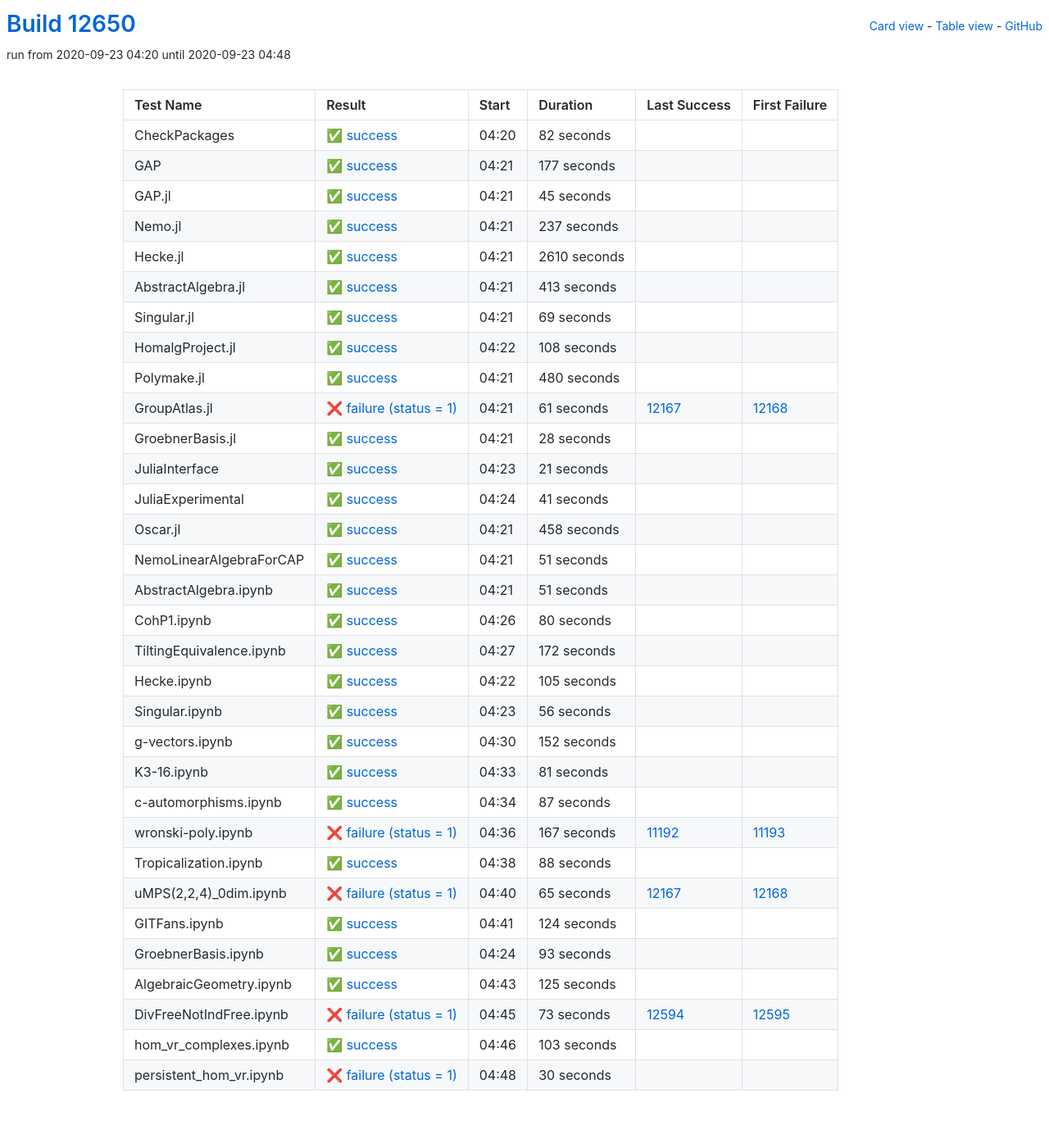
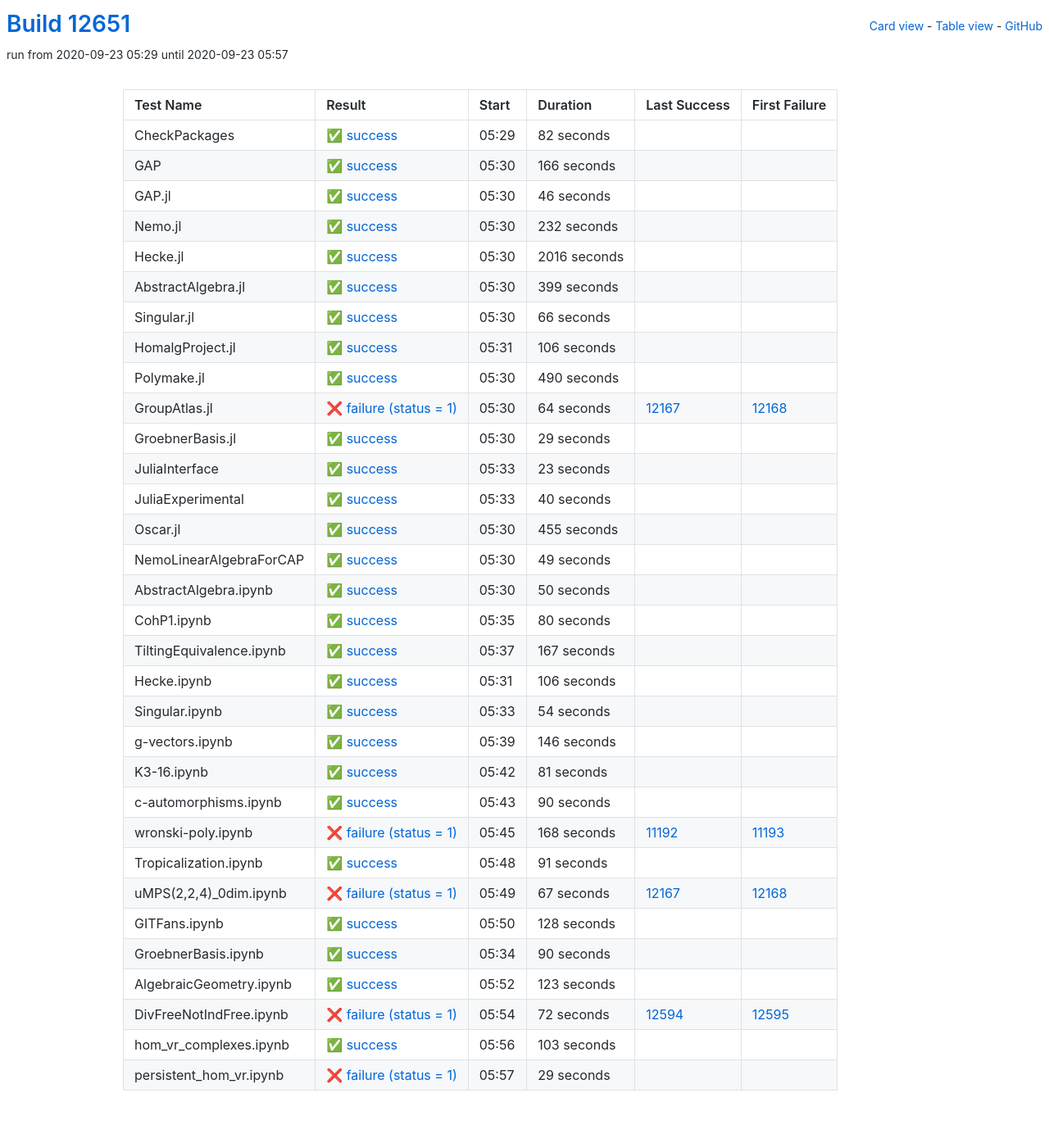
Before and after one commit to oscar-system/oscar-ci-status, a Jekyll site: the page built from table.html, in a window 1280 px wide. Shown: the whole page at 82% size. Built offline with Jekyll 4.4.1, drawn with Linux system fonts in a browser that asks for light colours.

Commit message:
Build #12651

```diff
--- a/_data/ci.yml
+++ b/_data/ci.yml
@@ -1,6 +1,6 @@
 ---
-build: 12650
-build_url: https://oscarci.mathematik.uni-kl.de/job/oscar/12650/
+build: 12651
+build_url: https://oscarci.mathematik.uni-kl.de/job/oscar/12651/
 job: oscar
 organization: oscar-system
 repo: oscar-ci-status
@@ -8,8 +8,8 @@
 tests:
 - name: CheckPackages
   id: checkpackages
-  log: https://oscarci.mathematik.uni-kl.de/job/oscar/12650/artifact/logs/build-12650/CheckPackages.log
-  start: 2020-09-23 04:20
+  log: https://oscarci.mathematik.uni-kl.de/job/oscar/12651/artifact/logs/build-12651/CheckPackages.log
+  start: 2020-09-23 05:29
   success: true
   exitcode: 0
   status: success
@@ -20,188 +20,188 @@
   first_failure_url:
 - name: GAP
   id: gap
-  log: https://oscarci.mathematik.uni-kl.de/job/oscar/12650/artifact/logs/build-12650/GAP.log
-  start: 2020-09-23 04:21
+  log: https://oscarci.mathematik.uni-kl.de/job/oscar/12651/artifact/logs/build-12651/GAP.log
+  start: 2020-09-23 05:30
   success: true
   exitcode: 0
   status: success
-  duration: 177
+  duration: 166
   last_success: false
   last_success_url:
   first_failure: false
   first_failure_url:
 - name: GAP.jl
   id: gap-jl
-  log: https://oscarci.mathematik.uni-kl.de/job/oscar/12650/artifact/logs/build-12650/GAP.jl.log
-  start: 2020-09-23 04:21
+  log: https://oscarci.mathematik.uni-kl.de/job/oscar/12651/artifact/logs/build-12651/GAP.jl.log
+  start: 2020-09-23 05:30
   success: true
   exitcode: 0
   status: success
-  duration: 45
+  duration: 46
   last_success: false
   last_success_url:
   first_failure: false
   first_failure_url:
 - name: Nemo.jl
   id: nemo-jl
-  log: https://oscarci.mathematik.uni-kl.de/job/oscar/12650/artifact/logs/build-12650/Nemo.jl.log
-  start: 2020-09-23 04:21
+  log: https://oscarci.mathematik.uni-kl.de/job/oscar/12651/artifact/logs/build-12651/Nemo.jl.log
+  start: 2020-09-23 05:30
   success: true
   exitcode: 0
   status: success
-  duration: 237
+  duration: 232
   last_success: false
   last_success_url:
   first_failure: false
   first_failure_url:
 - name: Hecke.jl
   id: hecke-jl
-  log: https://oscarci.mathematik.uni-kl.de/job/oscar/12650/artifact/logs/build-12650/Hecke.jl.log
-  start: 2020-09-23 04:21
+  log: https://oscarci.mathematik.uni-kl.de/job/oscar/12651/artifact/logs/build-12651/Hecke.jl.log
+  start: 2020-09-23 05:30
   success: true
   exitcode: 0
   status: success
-  duration: 2610
+  duration: 2016
   last_success: false
   last_success_url:
   first_failure: false
   first_failure_url:
 - name: AbstractAlgebra.jl
   id: abstractalgebra-jl
-  log: https://oscarci.mathematik.uni-kl.de/job/oscar/12650/artifact/logs/build-12650/AbstractAlgebra.jl.log
-  start: 2020-09-23 04:21
+  log: https://oscarci.mathematik.uni-kl.de/job/oscar/12651/artifact/logs/build-12651/AbstractAlgebra.jl.log
+  start: 2020-09-23 05:30
   success: true
   exitcode: 0
   status: success
-  duration: 413
+  duration: 399
   last_success: false
   last_success_url:
   first_failure: false
   first_failure_url:
 - name: Singular.jl
   id: singular-jl
-  log: https://oscarci.mathematik.uni-kl.de/job/oscar/12650/artifact/logs/build-12650/Singular.jl.log
-  start: 2020-09-23 04:21
+  log: https://oscarci.mathematik.uni-kl.de/job/oscar/12651/artifact/logs/build-12651/Singular.jl.log
+  start: 2020-09-23 05:30
   success: true
   exitcode: 0
   status: success
-  duration: 69
+  duration: 66
   last_success: false
   last_success_url:
   first_failure: false
   first_failure_url:
 - name: HomalgProject.jl
   id: homalgproject-jl
-  log: https://oscarci.mathematik.uni-kl.de/job/oscar/12650/artifact/logs/build-12650/HomalgProject.jl.log
-  start: 2020-09-23 04:22
+  log: https://oscarci.mathematik.uni-kl.de/job/oscar/12651/artifact/logs/build-12651/HomalgProject.jl.log
+  start: 2020-09-23 05:31
   success: true
   exitcode: 0
   status: success
-  duration: 108
+  duration: 106
   last_success: false
   last_success_url:
   first_failure: false
   first_failure_url:
 - name: Polymake.jl
   id: polymake-jl
-  log: https://oscarci.mathematik.uni-kl.de/job/oscar/12650/artifact/logs/build-12650/Polymake.jl.log
-  start: 2020-09-23 04:21
+  log: https://oscarci.mathematik.uni-kl.de/job/oscar/12651/artifact/logs/build-12651/Polymake.jl.log
+  start: 2020-09-23 05:30
   success: true
   exitcode: 0
   status: success
-  duration: 480
+  duration: 490
   last_success: false
   last_success_url:
   first_failure: false
   first_failure_url:
 - name: GroupAtlas.jl
   id: groupatlas-jl
-  log: https://oscarci.mathematik.uni-kl.de/job/oscar/12650/artifact/logs/build-12650/GroupAtlas.jl.log
-  start: 2020-09-23 04:21
+  log: https://oscarci.mathematik.uni-kl.de/job/oscar/12651/artifact/logs/build-12651/GroupAtlas.jl.log
+  start: 2020-09-23 05:30
   success: false
   exitcode: 1
   status: failure
-  duration: 61
+  duration: 64
   last_success: 12167
   last_success_url: https://oscarci.mathematik.uni-kl.de/job/oscar/12167/
   first_failure: 12168
   first_failure_url: https://oscarci.mathematik.uni-kl.de/job/oscar/12168/
 - name: GroebnerBasis.jl
   id: groebnerbasis-jl
-  log: https://oscarci.mathematik.uni-kl.de/job/oscar/12650/artifact/logs/build-12650/GroebnerBasis.jl.log
-  start: 2020-09-23 04:21
+  log: https://oscarci.mathematik.uni-kl.de/job/oscar/12651/artifact/logs/build-12651/GroebnerBasis.jl.log
+  start: 2020-09-23 05:30
   success: true
   exitcode: 0
   status: success
-  duration: 28
+  duration: 29
   last_success: false
   last_success_url:
   first_failure: false
   first_failure_url:
 - name: JuliaInterface
   id: juliainterface
-  log: https://oscarci.mathematik.uni-kl.de/job/oscar/12650/artifact/logs/build-12650/JuliaInterface.log
-  start: 2020-09-23 04:23
+  log: https://oscarci.mathematik.uni-kl.de/job/oscar/12651/artifact/logs/build-12651/JuliaInterface.log
+  start: 2020-09-23 05:33
   success: true
   exitcode: 0
   status: success
-  duration: 21
+  duration: 23
   last_success: false
   last_success_url:
   first_failure: false
   first_failure_url:
 - name: JuliaExperimental
   id: juliaexperimental
-  log: https://oscarci.mathematik.uni-kl.de/job/oscar/12650/artifact/logs/build-12650/JuliaExperimental.log
-  start: 2020-09-23 04:24
+  log: https://oscarci.mathematik.uni-kl.de/job/oscar/12651/artifact/logs/build-12651/JuliaExperimental.log
+  start: 2020-09-23 05:33
   success: true
   exitcode: 0
   status: success
-  duration: 41
+  duration: 40
   last_success: false
   last_success_url:
   first_failure: false
   first_failure_url:
 - name: Oscar.jl
   id: oscar-jl
-  log: https://oscarci.mathematik.uni-kl.de/job/oscar/12650/artifact/logs/build-12650/Oscar.jl.log
-  start: 2020-09-23 04:21
+  log: https://oscarci.mathematik.uni-kl.de/job/oscar/12651/artifact/logs/build-12651/Oscar.jl.log
+  start: 2020-09-23 05:30
   success: true
   exitcode: 0
   status: success
-  duration: 458
+  duration: 455
   last_success: false
   last_success_url:
   first_failure: false
   first_failure_url:
 - name: NemoLinearAlgebraForCAP
   id: nemolinearalgebraforcap
-  log: https://oscarci.mathematik.uni-kl.de/job/oscar/12650/artifact/logs/build-12650/NemoLinearAlgebraForCAP.log
-  start: 2020-09-23 04:21
+  log: https://oscarci.mathematik.uni-kl.de/job/oscar/12651/artifact/logs/build-12651/NemoLinearAlgebraForCAP.log
+  start: 2020-09-23 05:30
   success: true
   exitcode: 0
   status: success
-  duration: 51
+  duration: 49
   last_success: false
   last_success_url:
   first_failure: false
   first_failure_url:
 - name: AbstractAlgebra.ipynb
   id: abstractalgebra-ipynb
-  log: https://oscarci.mathematik.uni-kl.de/job/oscar/12650/artifact/logs/build-12650/AbstractAlgebra.ipynb.log
-  start: 2020-09-23 04:21
+  log: https://oscarci.mathematik.uni-kl.de/job/oscar/12651/artifact/logs/build-12651/AbstractAlgebra.ipynb.log
+  start: 2020-09-23 05:30
   success: true
   exitcode: 0
   status: success
-  duration: 51
+  duration: 50
   last_success: false
   last_success_url:
   first_failure: false
   first_failure_url:
 - name: CohP1.ipynb
   id: cohp1-ipynb
-  log: https://oscarci.mathematik.uni-kl.de/job/oscar/12650/artifact/logs/build-12650/CohP1.ipynb.log
-  start: 2020-09-23 04:26
+  log: https://oscarci.mathematik.uni-kl.de/job/oscar/12651/artifact/logs/build-12651/CohP1.ipynb.log
+  start: 2020-09-23 05:35
   success: true
   exitcode: 0
   status: success
@@ -212,56 +212,56 @@
   first_failure_url:
 - name: TiltingEquivalence.ipynb
   id: tiltingequivalence-ipynb
-  log: https://oscarci.mathematik.uni-kl.de/job/oscar/12650/artifact/logs/build-12650/TiltingEquivalence.ipynb.log
-  start: 2020-09-23 04:27
+  log: https://oscarci.mathematik.uni-kl.de/job/oscar/12651/artifact/logs/build-12651/TiltingEquivalence.ipynb.log
+  start: 2020-09-23 05:37
   success: true
   exitcode: 0
   status: success
-  duration: 172
+  duration: 167
   last_success: false
   last_success_url:
   first_failure: false
   first_failure_url:
 - name: Hecke.ipynb
   id: hecke-ipynb
-  log: https://oscarci.mathematik.uni-kl.de/job/oscar/12650/artifact/logs/build-12650/Hecke.ipynb.log
-  start: 2020-09-23 04:22
+  log: https://oscarci.mathematik.uni-kl.de/job/oscar/12651/artifact/logs/build-12651/Hecke.ipynb.log
+  start: 2020-09-23 05:31
   success: true
   exitcode: 0
   status: success
-  duration: 105
+  duration: 106
   last_success: false
   last_success_url:
   first_failure: false
   first_failure_url:
 - name: Singular.ipynb
   id: singular-ipynb
-  log: https://oscarci.mathematik.uni-kl.de/job/oscar/12650/artifact/logs/build-12650/Singular.ipynb.log
-  start: 2020-09-23 04:23
+  log: https://oscarci.mathematik.uni-kl.de/job/oscar/12651/artifact/logs/build-12651/Singular.ipynb.log
+  start: 2020-09-23 05:33
   success: true
   exitcode: 0
   status: success
-  duration: 56
+  duration: 54
   last_success: false
   last_success_url:
   first_failure: false
   first_failure_url:
 - name: g-vectors.ipynb
   id: g-vectors-ipynb
-  log: https://oscarci.mathematik.uni-kl.de/job/oscar/12650/artifact/logs/build-12650/g-vectors.ipynb.log
-  start: 2020-09-23 04:30
+  log: https://oscarci.mathematik.uni-kl.de/job/oscar/12651/artifact/logs/build-12651/g-vectors.ipynb.log
+  start: 2020-09-23 05:39
   success: true
   exitcode: 0
   status: success
-  duration: 152
+  duration: 146
   last_success: false
   last_success_url:
   first_failure: false
   first_failure_url:
 - name: K3-16.ipynb
   id: k3-16-ipynb
-  log: https://oscarci.mathematik.uni-kl.de/job/oscar/12650/artifact/logs/build-12650/K3-16.ipynb.log
-  start: 2020-09-23 04:33
+  log: https://oscarci.mathematik.uni-kl.de/job/oscar/12651/artifact/logs/build-12651/K3-16.ipynb.log
+  start: 2020-09-23 05:42
   success: true
   exitcode: 0
   status: success
@@ -272,104 +272,104 @@
   first_failure_url:
 - name: c-automorphisms.ipynb
   id: c-automorphisms-ipynb
-  log: https://oscarci.mathematik.uni-kl.de/job/oscar/12650/artifact/logs/build-12650/c-automorphisms.ipynb.log
-  start: 2020-09-23 04:34
+  log: https://oscarci.mathematik.uni-kl.de/job/oscar/12651/artifact/logs/build-12651/c-automorphisms.ipynb.log
+  start: 2020-09-23 05:43
   success: true
   exitcode: 0
   status: success
-  duration: 87
+  duration: 90
   last_success: false
   last_success_url:
   first_failure: false
   first_failure_url:
 - name: wronski-poly.ipynb
   id: wronski-poly-ipynb
-  log: https://oscarci.mathematik.uni-kl.de/job/oscar/12650/artifact/logs/build-12650/wronski-poly.ipynb.log
-  start: 2020-09-23 04:36
+  log: https://oscarci.mathematik.uni-kl.de/job/oscar/12651/artifact/logs/build-12651/wronski-poly.ipynb.log
+  start: 2020-09-23 05:45
   success: false
   exitcode: 1
   status: failure
-  duration: 167
+  duration: 168
   last_success: 11192
   last_success_url: https://oscarci.mathematik.uni-kl.de/job/oscar/11192/
   first_failure: 11193
   first_failure_url: https://oscarci.mathematik.uni-kl.de/job/oscar/11193/
 - name: Tropicalization.ipynb
   id: tropicalization-ipynb
-  log: https://oscarci.mathematik.uni-kl.de/job/oscar/12650/artifact/logs/build-12650/Tropicalization.ipynb.log
-  start: 2020-09-23 04:38
+  log: https://oscarci.mathematik.uni-kl.de/job/oscar/12651/artifact/logs/build-12651/Tropicalization.ipynb.log
+  start: 2020-09-23 05:48
   success: true
   exitcode: 0
   status: success
-  duration: 88
+  duration: 91
   last_success: false
   last_success_url:
   first_failure: false
   first_failure_url:
 - name: uMPS(2,2,4)_0dim.ipynb
   id: umps-2-2-4-0dim-ipynb
-  log: https://oscarci.mathematik.uni-kl.de/job/oscar/12650/artifact/logs/build-12650/uMPS-2-2-4-_0dim.ipynb.log
-  start: 2020-09-23 04:40
+  log: https://oscarci.mathematik.uni-kl.de/job/oscar/12651/artifact/logs/build-12651/uMPS-2-2-4-_0dim.ipynb.log
+  start: 2020-09-23 05:49
   success: false
   exitcode: 1
   status: failure
-  duration: 65
+  duration: 67
   last_success: 12167
   last_success_url: https://oscarci.mathematik.uni-kl.de/job/oscar/12167/
   first_failure: 12168
   first_failure_url: https://oscarci.mathematik.uni-kl.de/job/oscar/12168/
 - name: GITFans.ipynb
   id: gitfans-ipynb
-  log: https://oscarci.mathematik.uni-kl.de/job/oscar/12650/artifact/logs/build-12650/GITFans.ipynb.log
-  start: 2020-09-23 04:41
+  log: https://oscarci.mathematik.uni-kl.de/job/oscar/12651/artifact/logs/build-12651/GITFans.ipynb.log
+  start: 2020-09-23 05:50
   success: true
   exitcode: 0
   status: success
-  duration: 124
+  duration: 128
   last_success: false
   last_success_url:
   first_failure: false
   first_failure_url:
 - name: GroebnerBasis.ipynb
   id: groebnerbasis-ipynb
-  log: https://oscarci.mathematik.uni-kl.de/job/oscar/12650/artifact/logs/build-12650/GroebnerBasis.ipynb.log
-  start: 2020-09-23 04:24
+  log: https://oscarci.mathematik.uni-kl.de/job/oscar/12651/artifact/logs/build-12651/GroebnerBasis.ipynb.log
+  start: 2020-09-23 05:34
   success: true
   exitcode: 0
   status: success
-  duration: 93
+  duration: 90
   last_success: false
   last_success_url:
   first_failure: false
   first_failure_url:
 - name: AlgebraicGeometry.ipynb
   id: algebraicgeometry-ipynb
-  log: https://oscarci.mathematik.uni-kl.de/job/oscar/12650/artifact/logs/build-12650/AlgebraicGeometry.ipynb.log
-  start: 2020-09-23 04:43
+  log: https://oscarci.mathematik.uni-kl.de/job/oscar/12651/artifact/logs/build-12651/AlgebraicGeometry.ipynb.log
+  start: 2020-09-23 05:52
   success: true
   exitcode: 0
   status: success
-  duration: 125
+  duration: 123
   last_success: false
   last_success_url:
   first_failure: false
   first_failure_url:
 - name: DivFreeNotIndFree.ipynb
   id: divfreenotindfree-ipynb
-  log: https://oscarci.mathematik.uni-kl.de/job/oscar/12650/artifact/logs/build-12650/DivFreeNotIndFree.ipynb.log
-  start: 2020-09-23 04:45
+  log: https://oscarci.mathematik.uni-kl.de/job/oscar/12651/artifact/logs/build-12651/DivFreeNotIndFree.ipynb.log
+  start: 2020-09-23 05:54
   success: false
   exitcode: 1
   status: failure
-  duration: 73
+  duration: 72
   last_success: 12594
   last_success_url: https://oscarci.mathematik.uni-kl.de/job/oscar/12594/
   first_failure: 12595
   first_failure_url: https://oscarci.mathematik.uni-kl.de/job/oscar/12595/
 - name: hom_vr_complexes.ipynb
   id: hom-vr-complexes-ipynb
-  log: https://oscarci.mathematik.uni-kl.de/job/oscar/12650/artifact/logs/build-12650/hom_vr_complexes.ipynb.log
-  start: 2020-09-23 04:46
+  log: https://oscarci.mathematik.uni-kl.de/job/oscar/12651/artifact/logs/build-12651/hom_vr_complexes.ipynb.log
+  start: 2020-09-23 05:56
   success: true
   exitcode: 0
   status: success
@@ -380,12 +380,12 @@
   first_failure_url:
 - name: persistent_hom_vr.ipynb
   id: persistent-hom-vr-ipynb
-  log: https://oscarci.mathematik.uni-kl.de/job/oscar/12650/artifact/logs/build-12650/persistent_hom_vr.ipynb.log
-  start: 2020-09-23 04:48
+  log: https://oscarci.mathematik.uni-kl.de/job/oscar/12651/artifact/logs/build-12651/persistent_hom_vr.ipynb.log
+  start: 2020-09-23 05:57
   success: false
   exitcode: 1
   status: failure
-  duration: 30
+  duration: 29
   last_success: false
   last_success_url:
   first_failure: false
```
Also changed, not shown: README.md.
